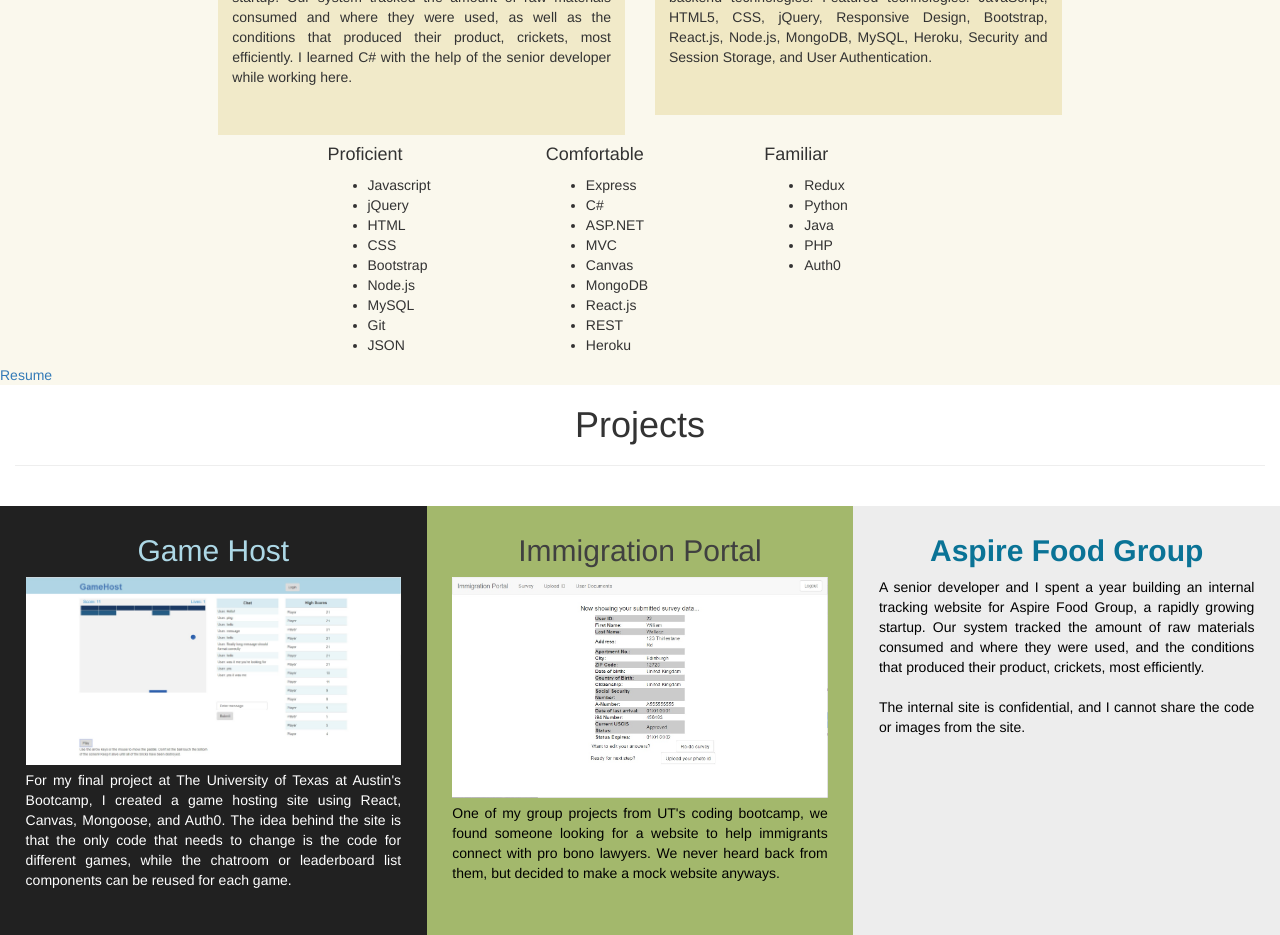
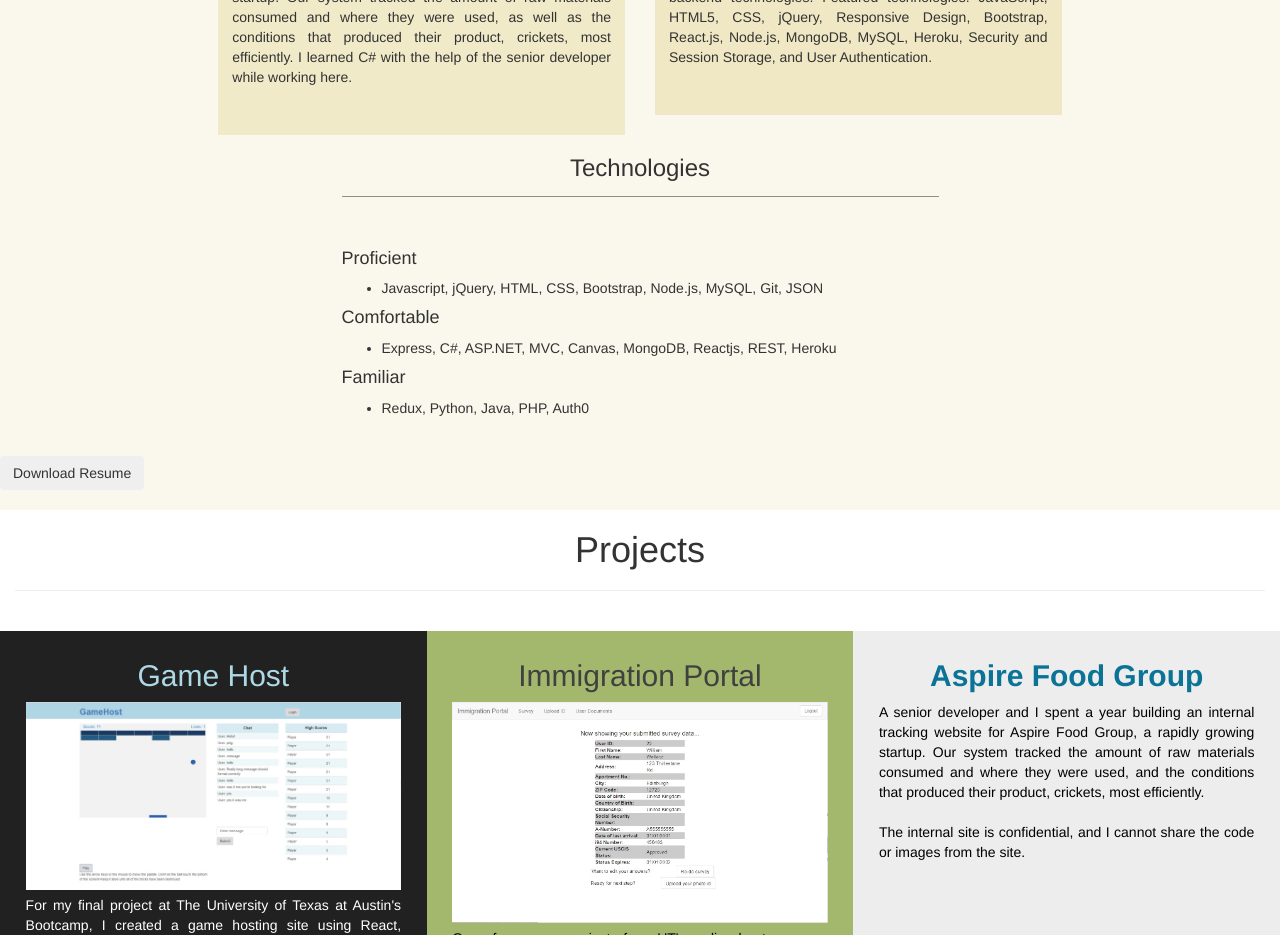
Before and after one commit to williamwgilmore/williamwgilmore, a React (Create React App) app: page / in a window 1280 px wide. Shown: the part 1680-2615 px from the top of the page. Built offline with nearby package versions, Linux system fonts and the light colour scheme.

Commit message:
Added technologies, changed the background color

```diff
--- a/src/components/Experience.js
+++ b/src/components/Experience.js
@@ -30,18 +30,17 @@
 										learned C# with the help of the senior developer while working here.
 									</p>
 							  	<br />
-
 								</div>
 							</div>
 						</div>
 					</div>
+
 					<div className='col-md-4'>
 						<div className='educationBackground backgroundZoom'>
 							<div className='row'>
 								<div className='col-md-12'>
 									<h3 className='text-center'>Education</h3>
 									<hr className='blackBar'/>
-
 								</div>
 							</div>
 							<div className='row'>
@@ -54,7 +53,6 @@
 										  Bootstrap, React.js, Node.js, MongoDB, MySQL, Heroku, Security and Session Storage, and User Authentication.
 									</p>
 							  	<br />
-
 								</div>
 							</div>
 						</div>
@@ -62,48 +60,43 @@
 				</div>
 
 				<div className='row'>
-					<div className='col-md-2 col-md-offset-3'>
-						<h4>Proficient</h4>
-						<ul>
-							<li>Javascript</li>
-							<li>jQuery</li>
-							<li>HTML</li>
-							<li>CSS</li>
-							<li>Bootstrap</li>
-							<li>Node.js</li>
-							<li>MySQL</li>
-							<li>Git</li>
-							<li>JSON</li>
-						</ul>
-					</div>
-					<div className='col-md-2'>
-						<h4>Comfortable</h4>
-						<ul>
-							<li>Express</li>
-							<li>C#</li>
-							<li>ASP.NET</li>
-							<li>MVC</li>
-							<li>Canvas</li>
-							<li>MongoDB</li>
-							<li>React.js</li>
-							<li>REST</li>
-							<li>Heroku</li>
-						</ul>
-					</div>
-					<div className='col-md-2'>
-						<h4>Familiar</h4>
-						<ul>
-							<li>Redux</li>
-							<li>Python</li>
-							<li>Java</li>
-							<li>PHP</li>
-							<li>Auth0</li>
-						</ul>
+					<div className='col-md-6 col-md-offset-3'>
+						<div className='technologyBackground backgroundZoom'>
+							<div className='row'>
+								<div className='col-md-12'>
+									<h3 className='text-center'>Technologies</h3>
+									<hr className='blackBar' />
+								</div>
+							</div>
+							<div className='row'>
+								<div className='col-md-12'>
+									<div className='row'>
+										<div className='col-md-10 col-md-offset-1 experienceText'>
+											<h4>Proficient</h4>
+											<ul>
+												<li>Javascript, jQuery, HTML, CSS, Bootstrap, Node.js, MySQL, Git, JSON</li>
+											</ul>
+											<h4>Comfortable</h4>
+											<ul>
+												<li>Express, C#, ASP.NET, MVC, Canvas, MongoDB, Reactjs, REST, Heroku</li>
+											</ul>
+											<h4>Familiar</h4>
+											<ul>
+												<li>Redux, Python, Java, PHP, Auth0</li>
+											</ul>
+										</div>
+									</div>
+								</div>
+							</div>
+						</div>
 					</div>
 				</div>
+
 				<div className='row'>
 					<div className='col-md-12'>
-						<a href='./pdf/Resume.pdf' download='WillGilmoreResume'>Resume</a>
+						<button href='./pdf/Resume.pdf' download='WillGilmoreResume' className='btn btn-right floatRight'>Download Resume</button>
+						<br />
+						<br />
 					</div>
 				</div>
 			</div>
```
